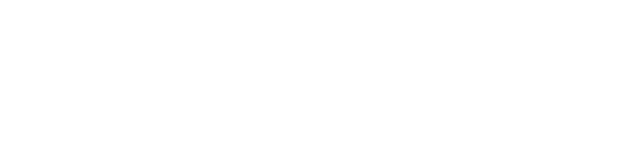
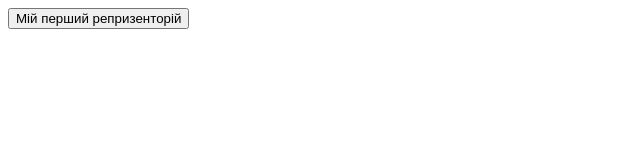
Before and after one commit to marishka2004/WEB, a plain HTML site: page github/index.html in a window 1280 px wide. Shown: the whole page, without its empty margins (0-640 px from the left). Drawn offline with Linux system fonts and the light colour scheme.

Commit message:
кнопка

```diff
--- a/github/index.html
+++ b/github/index.html
@@ -7,6 +7,6 @@
     <title>Document</title>
 </head>
 <body>
-
+    <button>Мій перший репризенторій</button>
 </body>
 </html>
```
